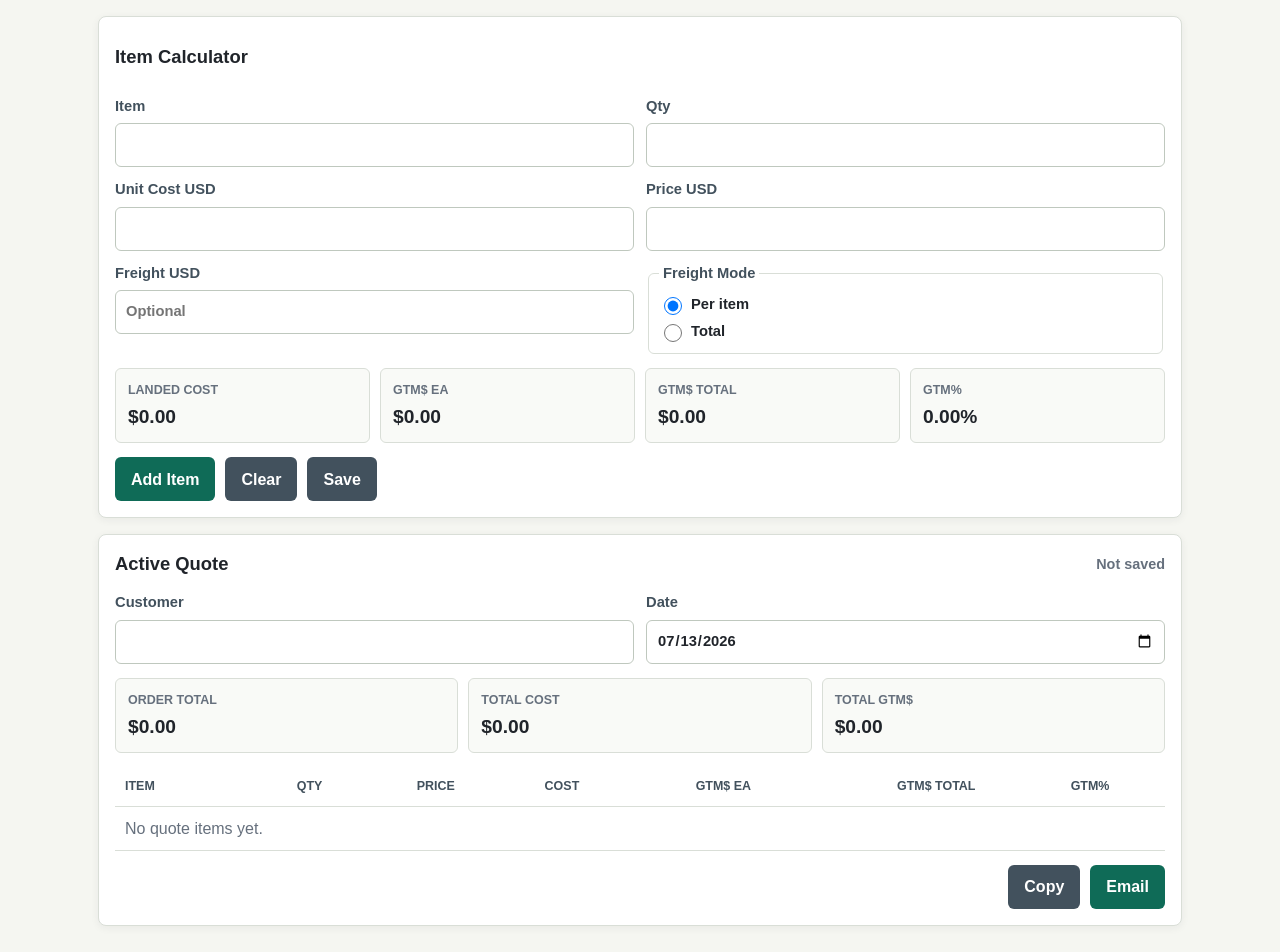
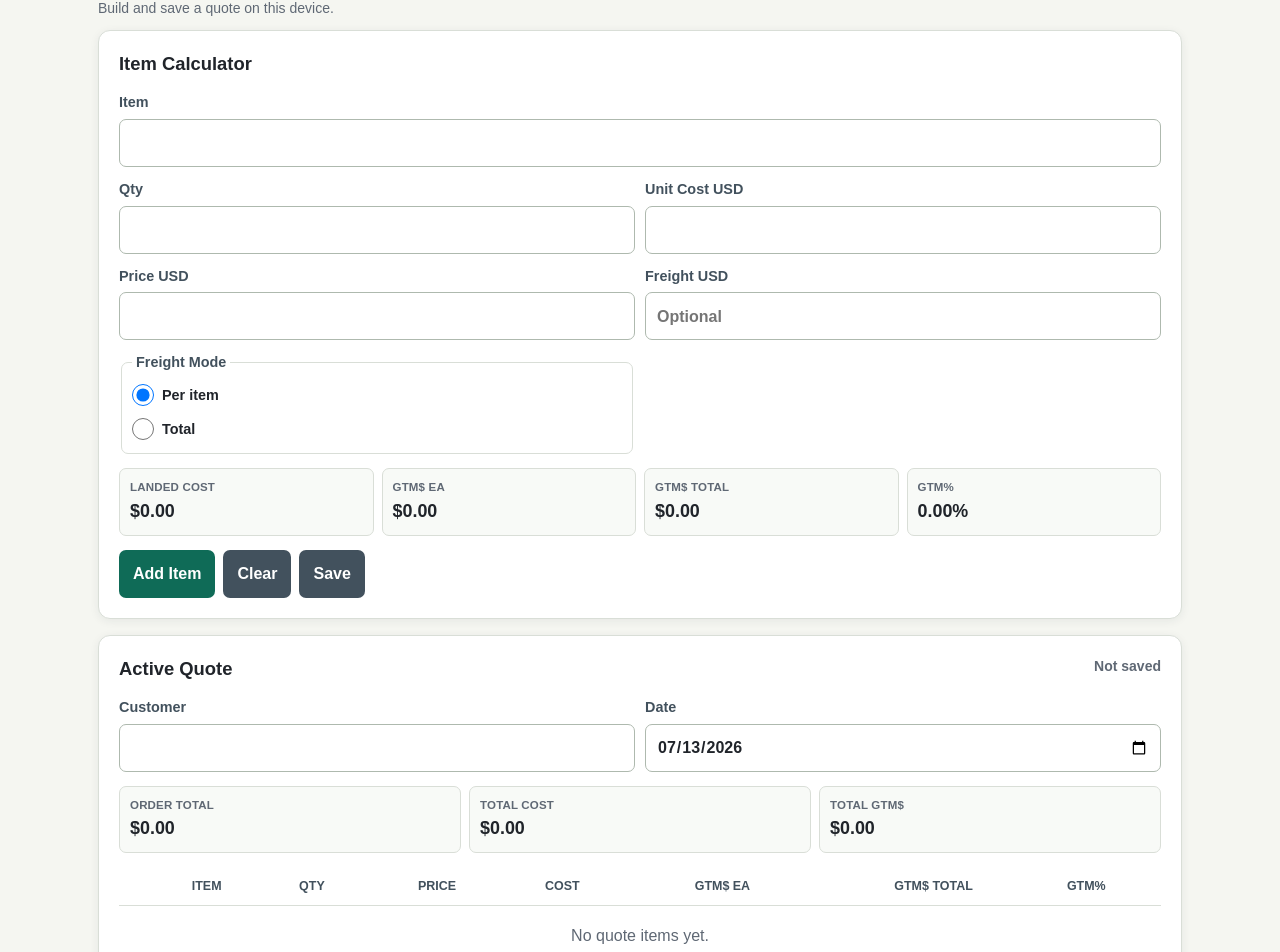
Before and after one commit to sactowilly/gtm-calc, a website built with Vite: page index.html in a window 1280 px wide. Shown: the part 91-1043 px from the top of the page. Built offline with nearby package versions, Linux system fonts and the light colour scheme.

Commit message:
Improve mobile quote foundation

```diff
--- a/css/main.css
+++ b/css/main.css
@@ -7,13 +7,20 @@
   --bg: #f5f6f1;
   --panel: #ffffff;
   --ink: #20242a;
-  --muted: #66707d;
+  --muted: #5f6874;
   --line: #d9ded7;
   --accent: #0f6b57;
   --accent-dark: #0a493d;
   --secondary: #42515d;
-  --danger: #a23333;
+  --danger: #952d2d;
   --focus: #f0b429;
+  --surface-soft: #f8faf7;
+  --radius: 10px;
+  --shadow: 0 2px 10px rgba(27, 39, 51, 0.07);
+}
+
+html {
+  scroll-padding-bottom: 88px;
 }
 
 body {
@@ -23,7 +30,9 @@ body {
   background: var(--bg);
   color: var(--ink);
   font-family: Arial, Helvetica, sans-serif;
+  font-size: 16px;
   line-height: 1.45;
+  -webkit-text-size-adjust: 100%;
 }
 
 button,
@@ -31,26 +40,41 @@ input {
   font: inherit;
 }
 
+button {
+  touch-action: manipulation;
+}
+
 .app-shell {
   width: min(1120px, 100%);
   margin: 0 auto;
-  padding: 18px;
+  padding: 12px;
 }
 
 .app-header {
   display: flex;
-  align-items: center;
+  align-items: flex-start;
   justify-content: space-between;
-  gap: 16px;
-  margin-bottom: 16px;
+  gap: 12px;
+  margin-bottom: 12px;
+}
+
+.app-title {
+  min-width: 0;
 }
 
 .eyebrow {
-  margin: 0 0 4px;
+  margin: 0 0 3px;
   color: var(--accent);
-  font-size: 0.78rem;
-  font-weight: 700;
+  font-size: 0.75rem;
+  font-weight: 800;
+  letter-spacing: 0.04em;
   text-transform: uppercase;
+}
+
+.header-summary {
+  margin: 5px 0 0;
+  color: var(--muted);
+  font-size: 0.875rem;
 }
 
 h1,
@@ -60,7 +84,8 @@ h2 {
 }
 
 h1 {
-  font-size: clamp(1.65rem, 5vw, 2.2rem);
+  font-size: clamp(1.45rem, 7vw, 2.2rem);
+  line-height: 1.12;
 }
 
 h2 {
@@ -68,27 +93,28 @@ h2 {
 }
 
 .panel {
+  margin-bottom: 12px;
+  padding: 14px;
+  border: 1px solid var(--line);
+  border-radius: var(--radius);
   background: var(--panel);
-  border: 1px solid var(--line);
-  border-radius: 8px;
-  padding: 16px;
-  margin-bottom: 16px;
-  box-shadow: 0 2px 8px rgba(27, 39, 51, 0.06);
+  box-shadow: var(--shadow);
 }
 
 .section-heading {
   display: flex;
-  align-items: center;
+  align-items: flex-start;
   justify-content: space-between;
-  gap: 12px;
+  gap: 10px;
   margin-bottom: 14px;
 }
 
 .status-message,
 .save-state {
-  min-height: 1.25rem;
+  min-height: 1.35rem;
+  margin: 0;
   color: var(--muted);
-  font-size: 0.9rem;
+  font-size: 0.875rem;
   font-weight: 700;
   text-align: right;
 }
@@ -97,39 +123,48 @@ h2 {
 .quote-meta {
   display: grid;
   grid-template-columns: repeat(2, minmax(0, 1fr));
-  gap: 12px;
+  gap: 12px 10px;
+}
+
+.field-full,
+.quote-meta label {
+  grid-column: 1 / -1;
 }
 
 label,
 .freight-mode {
   display: flex;
+  min-width: 0;
   flex-direction: column;
   gap: 6px;
   color: var(--secondary);
-  font-size: 0.92rem;
+  font-size: 0.9rem;
   font-weight: 700;
 }
 
 input {
   width: 100%;
-  min-height: 44px;
-  border: 1px solid #bfc8be;
-  border-radius: 6px;
-  padding: 9px 10px;
+  min-height: 48px;
+  border: 1px solid #aeb9ae;
+  border-radius: 7px;
+  padding: 10px 11px;
   color: var(--ink);
   background: #fff;
+  font-size: 1rem;
 }
 
 input:focus,
-button:focus-visible {
+button:focus-visible,
+.table-wrap:focus-visible {
   outline: 3px solid var(--focus);
   outline-offset: 2px;
 }
 
 .freight-mode {
+  min-height: 72px;
   border: 1px solid var(--line);
-  border-radius: 6px;
-  padding: 10px;
+  border-radius: 7px;
+  padding: 8px 10px 10px;
 }
 
 .freight-mode legend {
@@ -137,68 +172,72 @@ button:focus-visible {
 }
 
 .freight-mode label {
+  min-height: 28px;
   flex-direction: row;
   align-items: center;
+  gap: 8px;
   color: var(--ink);
   font-weight: 600;
 }
 
 .freight-mode input {
-  width: 18px;
-  min-height: 18px;
+  width: 22px;
+  min-height: 22px;
+  margin: 0;
 }
 
 .result-strip,
 .totals-grid {
   display: grid;
-  gap: 10px;
+  grid-template-columns: repeat(2, minmax(0, 1fr));
+  gap: 8px;
   margin-top: 14px;
 }
 
-.result-strip {
-  grid-template-columns: repeat(4, minmax(0, 1fr));
-}
-
-.totals-grid {
-  grid-template-columns: repeat(3, minmax(0, 1fr));
+.totals-grid > :first-child {
+  grid-column: 1 / -1;
 }
 
 .result-strip div,
 .totals-grid div {
+  min-width: 0;
   border: 1px solid var(--line);
-  border-radius: 6px;
-  padding: 12px;
-  background: #f9faf7;
+  border-radius: 7px;
+  padding: 10px;
+  background: var(--surface-soft);
 }
 
 .result-strip span,
 .totals-grid span {
   display: block;
   color: var(--muted);
-  font-size: 0.78rem;
-  font-weight: 700;
+  font-size: 0.72rem;
+  font-weight: 800;
+  letter-spacing: 0.015em;
   text-transform: uppercase;
 }
 
 .result-strip strong,
 .totals-grid strong {
   display: block;
-  margin-top: 4px;
-  font-size: 1.2rem;
+  margin-top: 3px;
+  overflow-wrap: anywhere;
+  font-size: 1.12rem;
+  font-variant-numeric: tabular-nums;
 }
 
 .button-row {
   display: flex;
   flex-wrap: wrap;
-  gap: 10px;
+  gap: 8px;
   margin-top: 14px;
 }
 
 .button {
-  min-height: 44px;
+  min-height: 48px;
   border: 0;
-  border-radius: 6px;
-  padding: 10px 16px;
+  border-radius: 7px;
+  padding: 10px 14px;
   color: #fff;
   cursor: pointer;
   font-weight: 800;
@@ -216,68 +255,140 @@ button:focus-visible {
   background: var(--secondary);
 }
 
+.app-header .button {
+  min-width: 104px;
+  flex: 0 0 auto;
+}
+
+.item-actions {
+  position: sticky;
+  z-index: 5;
+  bottom: 0;
+  display: grid;
+  grid-template-columns: 1.25fr 1fr 1fr;
+  margin: 14px -6px -8px;
+  padding: 8px 6px max(8px, env(safe-area-inset-bottom));
+  border-top: 1px solid rgba(217, 222, 215, 0.9);
+  background: rgba(255, 255, 255, 0.96);
+  box-shadow: 0 -5px 12px rgba(27, 39, 51, 0.07);
+}
+
 .quote-actions {
-  justify-content: flex-end;
+  display: grid;
+  grid-template-columns: repeat(2, minmax(0, 1fr));
+}
+
+.mobile-table-hint {
+  margin: 14px 0 8px;
+  color: var(--muted);
+  font-size: 0.875rem;
 }
 
 .table-wrap {
-  display: block;
   width: 100%;
   max-width: 100%;
-  margin-top: 14px;
-  overflow-x: auto;
-  overscroll-behavior-x: contain;
+  border-radius: 8px;
 }
 
-table {
+.quote-table {
   width: 100%;
-  min-width: 920px;
-  border-collapse: collapse;
+  border-collapse: separate;
+  border-spacing: 0 10px;
 }
 
-th,
-td {
-  border-bottom: 1px solid var(--line);
-  padding: 10px;
+.quote-table thead {
+  position: absolute;
+  width: 1px;
+  height: 1px;
+  padding: 0;
+  margin: -1px;
+  overflow: hidden;
+  clip: rect(0, 0, 0, 0);
+  white-space: nowrap;
+  border: 0;
+}
+
+.quote-table tbody,
+.quote-table tr {
+  display: block;
+}
+
+.quote-table tbody tr {
+  display: grid;
+  grid-template-columns: repeat(2, minmax(0, 1fr));
+  overflow: hidden;
+  border: 1px solid var(--line);
+  border-radius: 9px;
+  background: var(--panel);
+  box-shadow: 0 1px 5px rgba(27, 39, 51, 0.06);
+}
+
+.quote-table tbody th,
+.quote-table tbody td {
+  min-width: 0;
+  border: 0;
+  padding: 9px 10px;
   text-align: right;
   font-variant-numeric: tabular-nums;
-  white-space: nowrap;
 }
 
-th {
-  color: var(--secondary);
-  font-size: 0.78rem;
+.quote-table tbody th[scope="row"] {
+  grid-column: 1 / -1;
+  border-bottom: 1px solid var(--line);
+  background: var(--surface-soft);
+  text-align: left;
+  overflow-wrap: anywhere;
+  white-space: normal;
+}
+
+.quote-table tbody td[data-label]::before {
+  content: attr(data-label);
+  display: block;
+  margin-bottom: 2px;
+  color: var(--muted);
+  font-size: 0.7rem;
+  font-weight: 800;
+  letter-spacing: 0.02em;
   text-transform: uppercase;
 }
 
-th:first-child,
-td:first-child {
-  text-align: left;
-  white-space: normal;
-}
-
-.empty-state {
+.quote-table .empty-state {
+  display: block;
+  grid-column: 1 / -1;
+  padding: 22px 12px;
   color: var(--muted);
   text-align: center;
 }
 
+.quote-table .empty-state::before {
+  content: none;
+}
+
 .row-actions {
+  grid-column: 1 / -1;
   display: flex;
   justify-content: flex-end;
   gap: 8px;
+  border-top: 1px solid var(--line) !important;
+}
+
+.row-actions::before {
+  margin: auto auto auto 0;
 }
 
 .edit-button,
 .delete-button {
+  min-width: 76px;
+  min-height: 44px;
   border: 1px solid #d8b8b8;
-  border-radius: 6px;
-  padding: 7px 10px;
+  border-radius: 7px;
+  padding: 8px 12px;
   cursor: pointer;
   font-weight: 800;
 }
 
 .edit-button {
-  border-color: #bfc8be;
+  border-color: #aeb9ae;
   color: var(--secondary);
   background: #fff;
 }
@@ -288,14 +399,16 @@ td:first-child {
 }
 
 dialog {
-  width: min(900px, calc(100% - 28px));
+  width: calc(100% - 16px);
+  max-width: 900px;
+  max-height: calc(100dvh - 16px);
   border: 1px solid var(--line);
-  border-radius: 8px;
-  padding: 16px;
+  border-radius: var(--radius);
+  padding: 12px;
 }
 
 dialog::backdrop {
-  background: rgba(20, 28, 32, 0.45);
+  background: rgba(20, 28, 32, 0.52);
 }
 
 .dialog-heading {
@@ -303,27 +416,34 @@ dialog::backdrop {
   align-items: center;
   justify-content: space-between;
   gap: 12px;
-  margin-bottom: 12px;
+  margin-bottom: 10px;
 }
 
 .icon-button {
-  width: 40px;
-  height: 40px;
+  width: 44px;
+  height: 44px;
   border: 1px solid var(--line);
-  border-radius: 6px;
+  border-radius: 7px;
   color: var(--secondary);
   background: #fff;
   cursor: pointer;
+  font-size: 1.15rem;
   font-weight: 800;
 }
 
 #quotePdf {
   display: block;
   width: 100%;
-  height: min(70vh, 720px);
+  height: max(360px, calc(100dvh - 190px));
+  max-height: 720px;
   border: 1px solid var(--line);
-  border-radius: 6px;
+  border-radius: 7px;
   background: #fbfcfa;
+}
+
+dialog .button-row {
+  display: grid;
+  grid-template-columns: repeat(2, minmax(0, 1fr));
 }
 
 .visually-hidden {
@@ -338,35 +458,165 @@ dialog::backdrop {
   border: 0;
 }
 
-@media (max-width: 720px) {
-  .app-shell {
-    padding: 12px;
-  }
-
-  .app-header,
-  .section-heading {
-    align-items: stretch;
+@media (max-width: 359px) {
+  .app-header {
     flex-direction: column;
   }
 
-  .status-message,
-  .save-state {
-    text-align: left;
+  .app-header .button {
+    width: 100%;
   }
 
-  .form-grid,
-  .quote-meta,
-  .result-strip,
-  .totals-grid {
+  .form-grid {
     grid-template-columns: 1fr;
   }
 
-  .button,
-  .button-row {
-    width: 100%;
+  .field-full {
+    grid-column: auto;
+  }
+}
+
+@media (min-width: 560px) {
+  .app-shell {
+    padding: 18px;
+  }
+
+  .panel {
+    margin-bottom: 16px;
+    padding: 16px;
+  }
+
+  .quote-meta label {
+    grid-column: auto;
+  }
+
+  .result-strip {
+    grid-template-columns: repeat(4, minmax(0, 1fr));
+  }
+
+  .totals-grid {
+    grid-template-columns: repeat(3, minmax(0, 1fr));
+  }
+
+  .totals-grid > :first-child {
+    grid-column: auto;
+  }
+
+  .item-actions {
+    position: static;
+    display: flex;
+    margin: 14px 0 0;
+    padding: 0;
+    border: 0;
+    background: transparent;
+    box-shadow: none;
   }
 
   .quote-actions {
-    justify-content: stretch;
+    display: flex;
+    justify-content: flex-end;
   }
 }
+
+@media (min-width: 860px) {
+  .mobile-table-hint {
+    display: none;
+  }
+
+  .table-wrap {
+    margin-top: 14px;
+    overflow-x: auto;
+    overscroll-behavior-x: contain;
+  }
+
+  .quote-table {
+    min-width: 920px;
+    border-collapse: collapse;
+    border-spacing: 0;
+  }
+
+  .quote-table thead {
+    position: static;
+    width: auto;
+    height: auto;
+    padding: 0;
+    margin: 0;
+    overflow: visible;
+    clip: auto;
+    white-space: normal;
+  }
+
+  .quote-table tbody {
+    display: table-row-group;
+  }
+
+  .quote-table tr,
+  .quote-table tbody tr {
+    display: table-row;
+    border: 0;
+    border-radius: 0;
+    box-shadow: none;
+  }
+
+  .quote-table th,
+  .quote-table td,
+  .quote-table tbody th,
+  .quote-table tbody td {
+    display: table-cell;
+    border-bottom: 1px solid var(--line);
+    padding: 10px;
+    text-align: right;
+    white-space: nowrap;
+  }
+
+  .quote-table th {
+    color: var(--secondary);
+    font-size: 0.78rem;
+    text-transform: uppercase;
+  }
+
+  .quote-table tbody th[scope="row"] {
+    border-bottom: 1px solid var(--line);
+    background: transparent;
+    text-align: left;
+    white-space: normal;
+  }
+
+  .quote-table tbody td[data-label]::before {
+    content: none;
+  }
+
+  .quote-table .empty-state {
+    display: table-cell;
+    padding: 18px 10px;
+    text-align: center;
+  }
+
+  .row-actions {
+    display: table-cell;
+    border-top: 0 !important;
+  }
+
+  .row-actions .edit-button {
+    margin-right: 5px;
+  }
+}
+
+@media (min-width: 1000px) {
+  .app-shell {
+    padding-top: 24px;
+  }
+
+  .panel {
+    border-radius: 12px;
+    padding: 20px;
+  }
+}
+
+@media (prefers-reduced-motion: reduce) {
+  *,
+  *::before,
+  *::after {
+    scroll-behavior: auto !important;
+  }
+}
--- a/index.html
+++ b/index.html
@@ -13,9 +13,10 @@
   <body>
     <main class="app-shell">
       <header class="app-header">
-        <div>
+        <div class="app-title">
           <p class="eyebrow">USD Quote Tool</p>
           <h1>GTM Calc and Quote Tool</h1>
+          <p class="header-summary">Build and save a quote on this device.</p>
         </div>
         <button id="viewQuote" type="button" class="button secondary">View Quote</button>
       </header>
@@ -28,7 +29,7 @@
 
         <form id="itemForm" novalidate>
           <div class="form-grid">
-            <label>
+            <label class="field-full">
               Item
               <input id="itemName" name="itemName" type="text" autocomplete="off" required>
             </label>
@@ -85,7 +86,7 @@
             </div>
           </div>
 
-          <div class="button-row">
+          <div class="button-row item-actions" aria-label="Item and quote actions">
             <button id="itemSubmit" type="submit" class="button primary">Add Item</button>
             <button id="clearItem" type="button" class="button secondary">Clear</button>
             <button id="saveQuote" type="button" class="button secondary">Save</button>
@@ -125,18 +126,20 @@
           </div>
         </div>
 
-        <div class="table-wrap">
-          <table>
+        <p id="quoteTableHint" class="mobile-table-hint">Quote items are shown as touch-friendly cards on this screen.</p>
+        <div class="table-wrap" tabindex="0" aria-describedby="quoteTableHint">
+          <table class="quote-table">
+            <caption class="visually-hidden">Active quote line items and internal profitability</caption>
             <thead>
               <tr>
-                <th>Item</th>
-                <th>Qty</th>
-                <th>Price</th>
-                <th>Cost</th>
-                <th>GTM$ EA</th>
-                <th>GTM$ Total</th>
-                <th>GTM%</th>
-                <th><span class="visually-hidden">Actions</span></th>
+                <th scope="col">Item</th>
+                <th scope="col">Qty</th>
+                <th scope="col">Price</th>
+                <th scope="col">Cost</th>
+                <th scope="col">GTM$ EA</th>
+                <th scope="col">GTM$ Total</th>
+                <th scope="col">GTM%</th>
+                <th scope="col"><span class="visually-hidden">Actions</span></th>
               </tr>
             </thead>
             <tbody id="quoteItems">
```
Also changed, not shown: js/main.js (+12 -10 lines).
